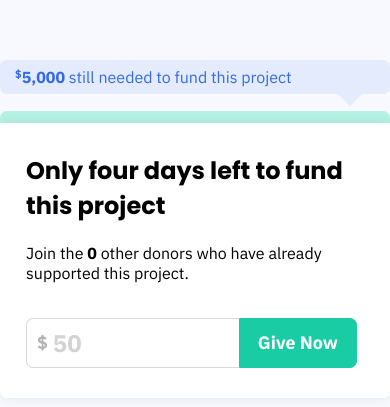
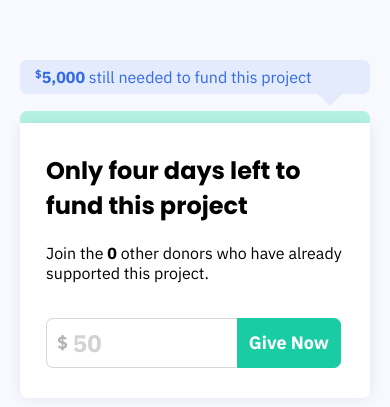
Before and after one commit to Jonaphant/donation-form, a React app: page / in a window 390 px wide. Shown: the part 109-516 px from the top of the page. Built offline with nearby package versions, Linux system fonts and the light colour scheme.

Commit message:
Switch width to max-width allowing for more mobile responsiveness

```diff
--- a/src/App.css
+++ b/src/App.css
@@ -42,5 +42,6 @@ body {
 }
 
 .donation-container {
-  width: 400px;
+  max-width: 400px;
+  margin: 0 20px;
 }
```
